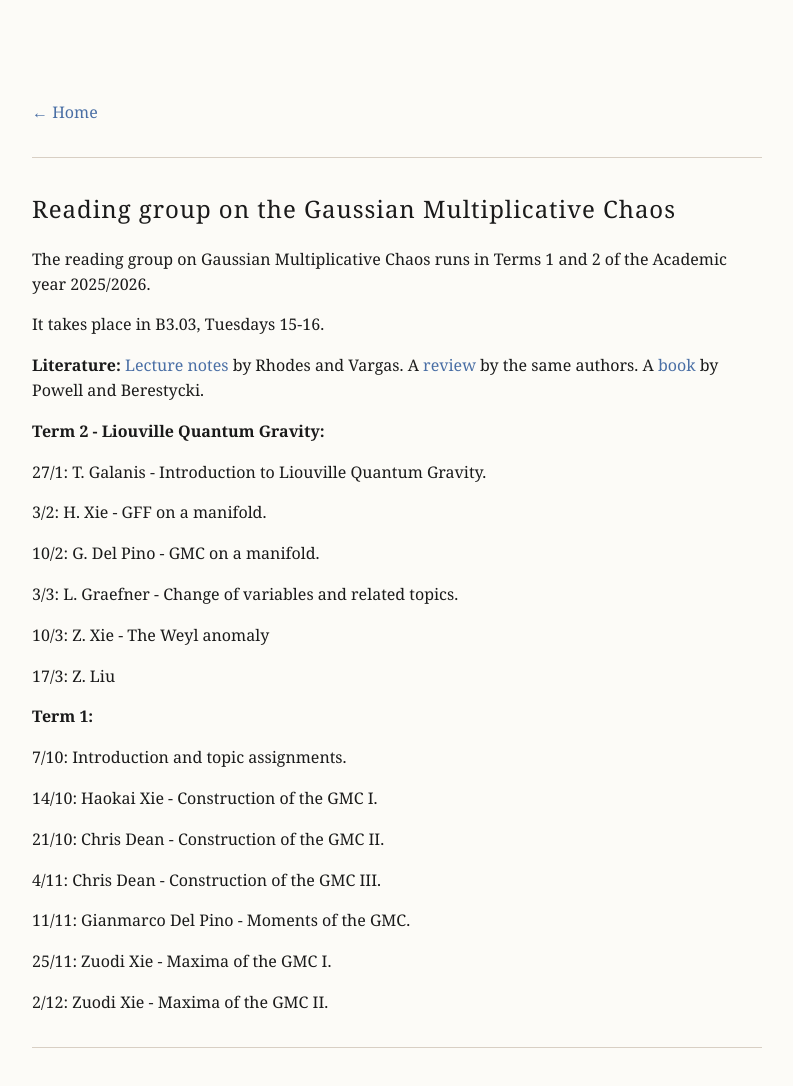
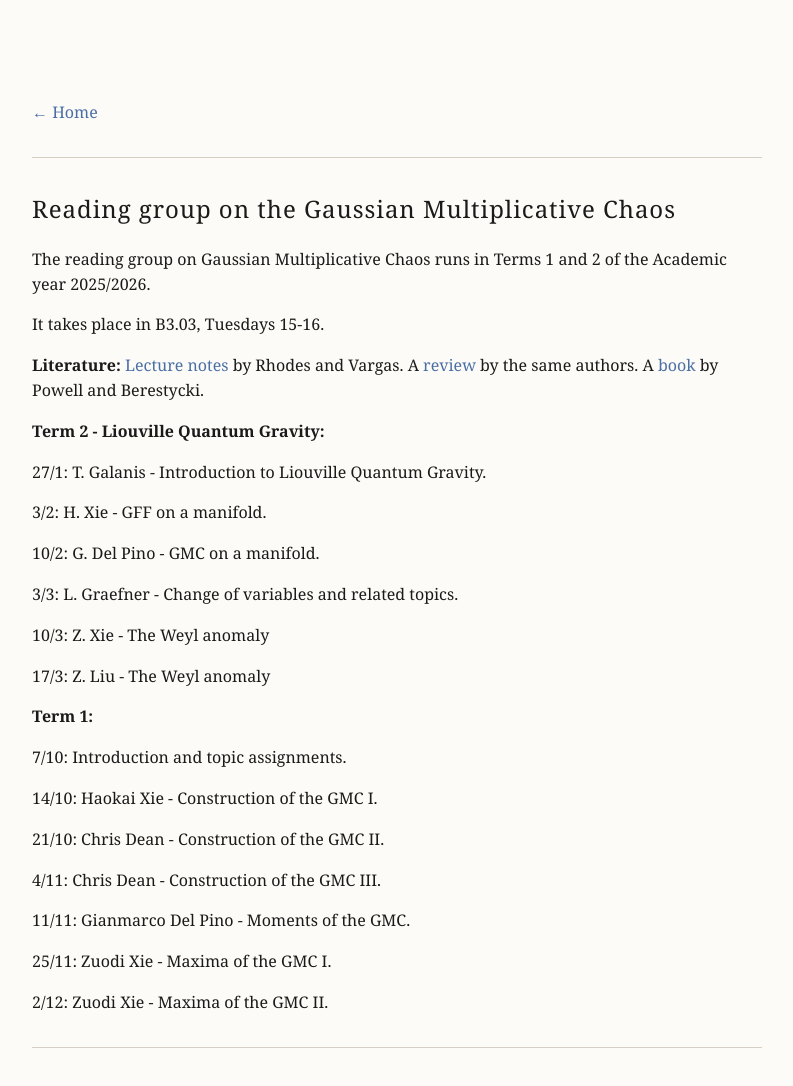
Before and after one commit to rosati-tom/rosati-tom.github.io, a Jekyll site: the page built from gmc.md, in a window 1280 px wide. Shown: the whole page, without its empty margins (243-1036 px from the left). Built offline with Jekyll 4.4.1, drawn with Linux system fonts in a browser that asks for light colours; some web fonts are replaced; our own code applies the rules of GitHub Pages for plain Markdown files.

Commit message:
Reading group update.

```diff
--- a/gmc.md
+++ b/gmc.md
@@ -23,7 +23,7 @@ It takes place in B3.03, Tuesdays 15-16.
 
 > 10/3: Z. Xie - The Weyl anomaly
 
-> 17/3: Z. Liu
+> 17/3: Z. Liu - The Weyl anomaly
 
 **Term 1:**
 
```
